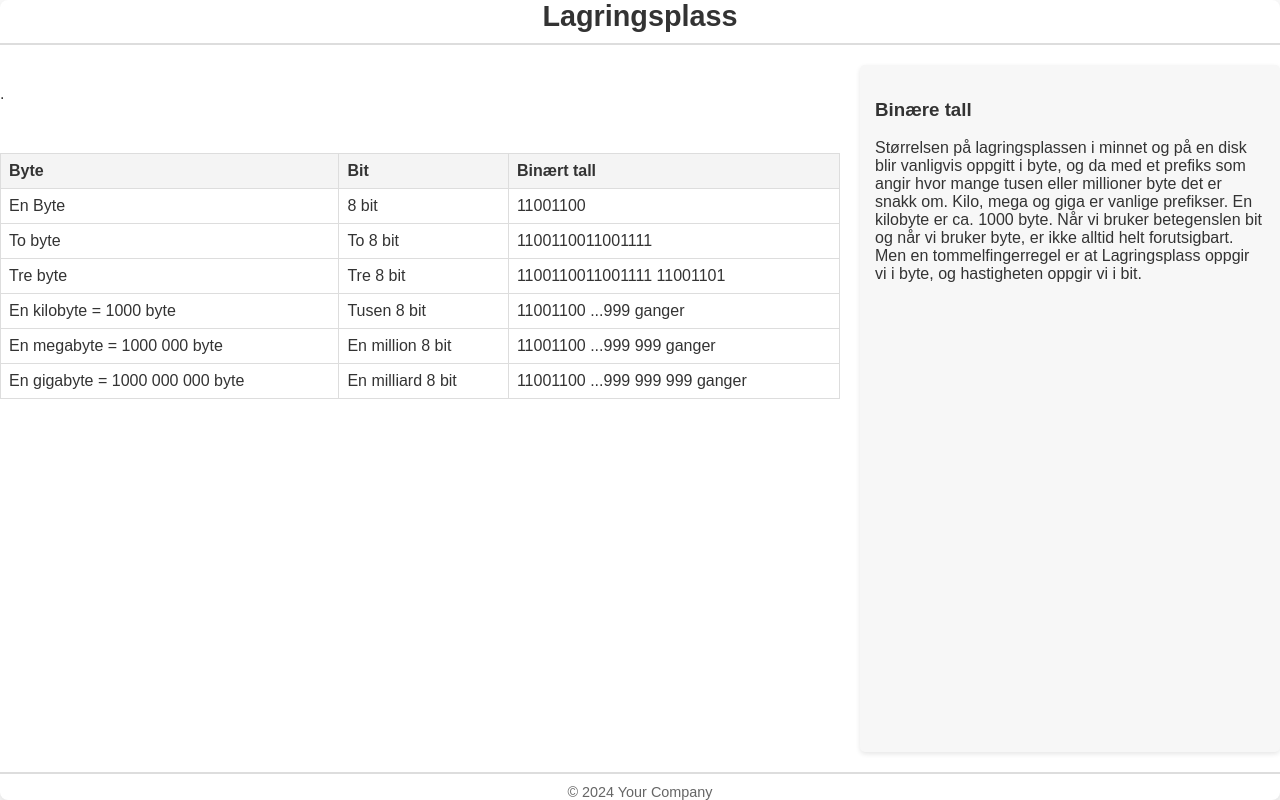
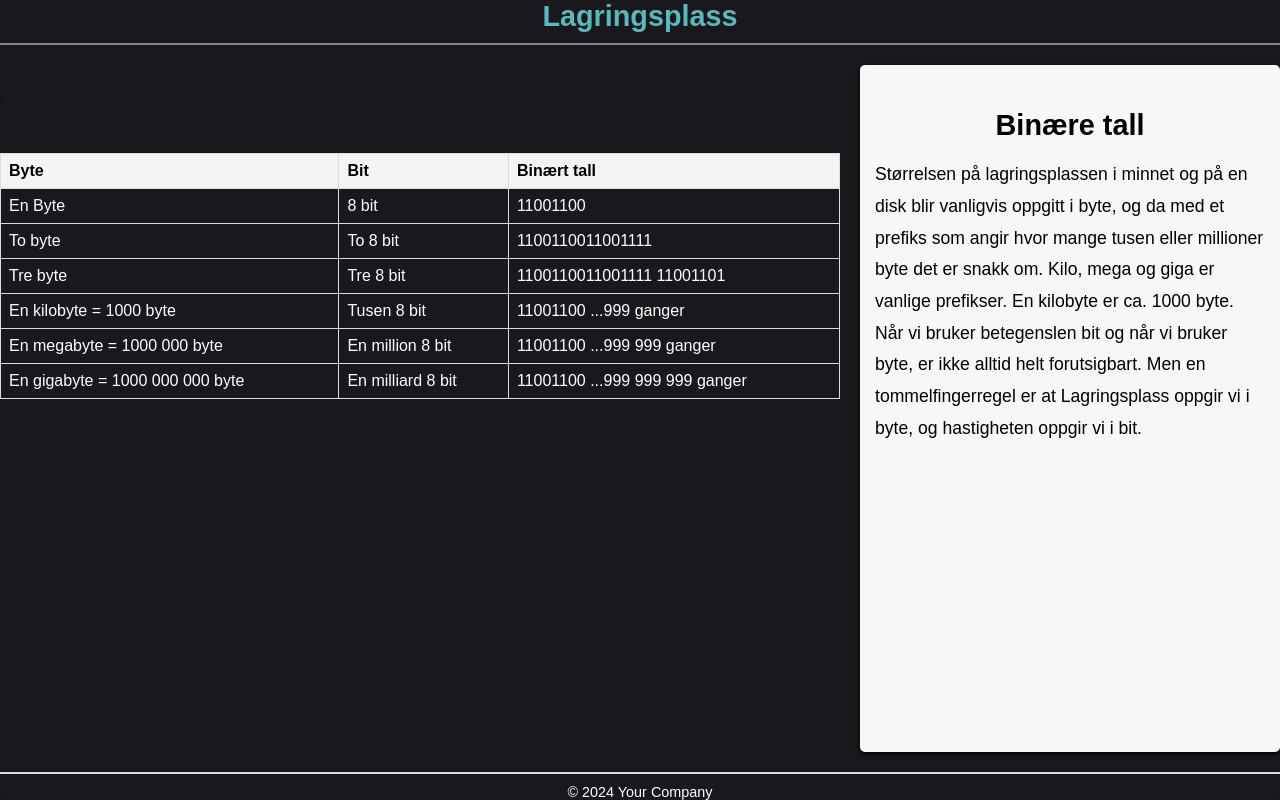
Before and after one commit to Jonathan-Tobias/Binary-Numbers, a plain HTML site: page HTML/Storage2.html in a window 1280 px wide. Drawn offline with Linux system fonts and the light colour scheme.

Commit message:
ting og tang

```diff
--- a/CSS/storage2.css
+++ b/CSS/storage2.css
@@ -1,11 +1,9 @@
-
-
-body, html {
+body {
     margin: 0;
     padding: 0;
     font-family: Arial, sans-serif;
-    background-color: #f9f9f9;
-    color: #333;
+    background-color: #19181d;
+
     display: flex;
     justify-content: center;
     align-items: center;
@@ -19,10 +17,10 @@ body, html {
     grid-template-rows: auto auto 1fr auto;
     gap: 20px;
 
-    height: 100vh; /* Full viewport height */
+    height: 100vh;
     width: 100vw;
 
-    background: white;
+
 
     border-radius: 8px;
     box-shadow: 0 4px 10px rgba(0, 0, 0, 0.1);
@@ -35,7 +33,8 @@ body, html {
     font-weight: bold;
     text-align: center;
     padding-bottom: 10px;
-    border-bottom: 2px solid #ddd;
+    border-bottom: 2px solid #858585;
+    color: rgb(90, 185, 189);
 }
 
 .description {
@@ -54,15 +53,39 @@ body, html {
     margin-top: 10px;
 }
 
-  table th, table td {
+table th,
+table td {
     border: 1px solid #ddd;
     padding: 8px;
     text-align: left;
+
+}
+
+table td {
+    color: white;
 }
 
 table th {
     background-color: #f4f4f4;
     font-weight: bold;
+
+}
+
+.sidebar p {
+    font-size: 1.1rem;
+    line-height: 1.8;
+
+    position: relative;
+    z-index: 1;
+}
+
+.sidebar h3 {
+    text-align: center;
+    font-size: 1.8rem;
+    font-weight: bold;
+    margin-bottom: 15px;
+
+    position: relative;
 }
 
 .sidebar {
@@ -71,14 +94,15 @@ body, html {
     background: #f7f7f7;
     padding: 15px;
     border-radius: 5px;
-    box-shadow: 0 2px 5px rgba(0, 0, 0, 0.1);
+    box-shadow: 0 2px 5px;
+    font-size: large;
 }
 
 .footer {
     grid-column: 1 / 3;
     text-align: center;
     font-size: 0.9rem;
-    color: #666;
+    color: #fff;
     padding-top: 10px;
     border-top: 2px solid #ddd;
 }
--- a/HTML/Storage2.html
+++ b/HTML/Storage2.html
@@ -1,6 +1,7 @@
 <html>
 
 <head>
+    <link rel="stylesheet" href="../CSS/index.css">
     <link rel="stylesheet" href="../CSS/storage2.css">
 </head>
 
```
Lines whose indentation alone changed are shown as unchanged.
